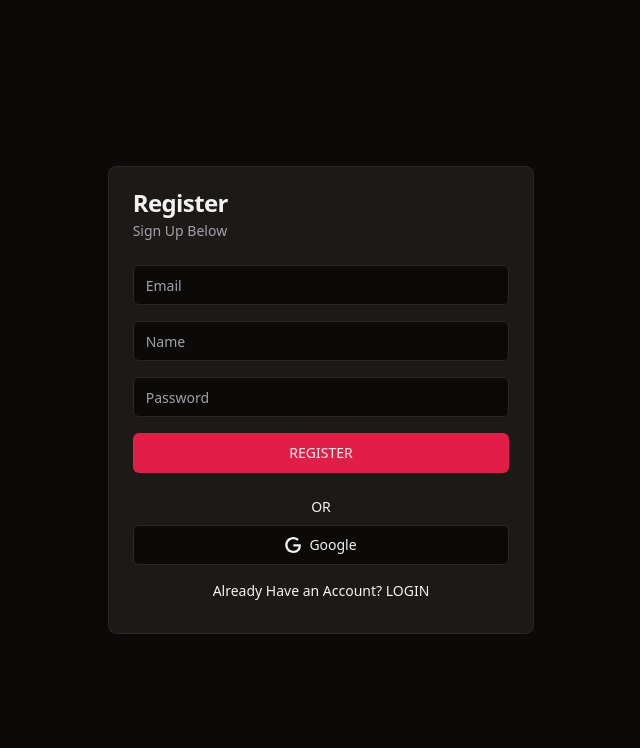
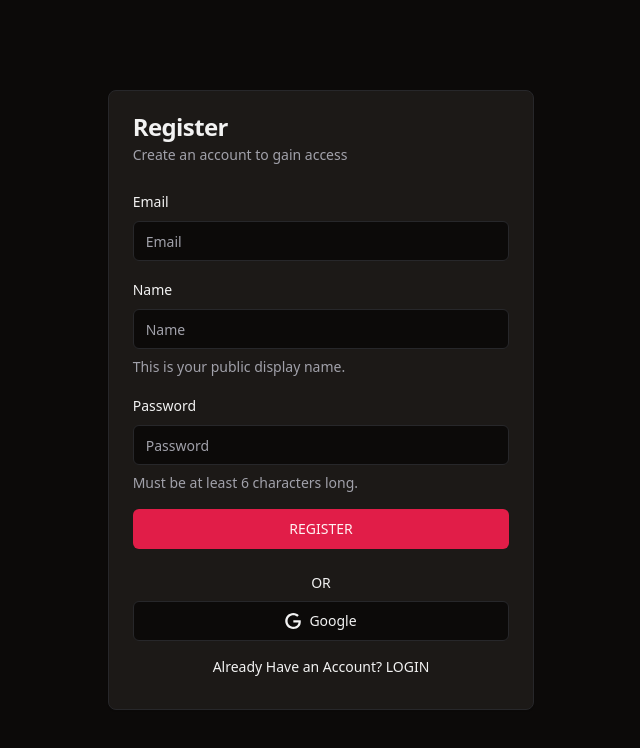
Before and after one commit to KaiLamNYC/injury-report, a Next.js app: page /signup in a window 1280 px wide. Shown: the top 748 px of the page, without its empty margins (319-959 px from the left). Built offline with nearby package versions, Linux system fonts and the light colour scheme.

Commit message:
added middleware for protected routes

```diff
--- a/app/signup/page.tsx
+++ b/app/signup/page.tsx
@@ -40,7 +40,6 @@ type Input = z.infer<typeof registerSchema>;
 export default function SignUpPage() {
 	const router = useRouter();
 
-	// const form = useForm();
 	const form = useForm<Input>({
 		resolver: zodResolver(registerSchema),
 	});
@@ -50,16 +49,9 @@ export default function SignUpPage() {
 		console.log(values);
 
 		const response = await axios.post("/api/register", values);
-		// const response = await fetch("/api/register", {
-		// 	method: "POST",
-		// 	headers: {
-		// 		"Content-Type": "application/json",
-		// 	},
-		// 	body: JSON.stringify(values),
-		// });
 
 		console.log(response.data);
-		// router.push("/login");
+		router.push("/login");
 	}
 	form.watch();
 
@@ -68,7 +60,7 @@ export default function SignUpPage() {
 			<Card className=' w-1/3'>
 				<CardHeader>
 					<CardTitle>Register</CardTitle>
-					<CardDescription>Sign Up Below</CardDescription>
+					<CardDescription>Create an account to gain access</CardDescription>
 				</CardHeader>
 				<CardContent>
 					<Form {...form}>
@@ -78,13 +70,10 @@ export default function SignUpPage() {
 								name='email'
 								render={({ field }) => (
 									<FormItem>
-										{/* <FormLabel>Username</FormLabel> */}
+										<FormLabel>Email</FormLabel>
 										<FormControl>
 											<Input placeholder='Email' {...field} />
 										</FormControl>
-										{/* <FormDescription>
-												This is your public display name.
-											</FormDescription> */}
 										<FormMessage />
 									</FormItem>
 								)}
@@ -94,13 +83,13 @@ export default function SignUpPage() {
 								name='name'
 								render={({ field }) => (
 									<FormItem>
-										{/* <FormLabel>Username</FormLabel> */}
+										<FormLabel>Name</FormLabel>
 										<FormControl>
 											<Input placeholder='Name' {...field} />
 										</FormControl>
-										{/* <FormDescription>
-												This is your public display name.
-											</FormDescription> */}
+										<FormDescription>
+											This is your public display name.
+										</FormDescription>
 										<FormMessage />
 									</FormItem>
 								)}
@@ -110,7 +99,7 @@ export default function SignUpPage() {
 								name='password'
 								render={({ field }) => (
 									<FormItem>
-										{/* <FormLabel>Username</FormLabel> */}
+										<FormLabel>Password</FormLabel>
 										<FormControl>
 											<Input
 												placeholder='Password'
@@ -118,9 +107,9 @@ export default function SignUpPage() {
 												type='password'
 											/>
 										</FormControl>
-										{/* <FormDescription>
-												This is your public display name.
-											</FormDescription> */}
+										<FormDescription>
+											Must be at least 6 characters long.
+										</FormDescription>
 										<FormMessage />
 									</FormItem>
 								)}
--- /dev/null
+++ b/middleware.ts
@@ -0,0 +1,3 @@
+export { default } from "next-auth/middleware";
+export const config = { matcher: ["/dashboard"] };
+// https://nextjs.org/docs/app/building-your-application/routing/middleware#matching-paths
```
